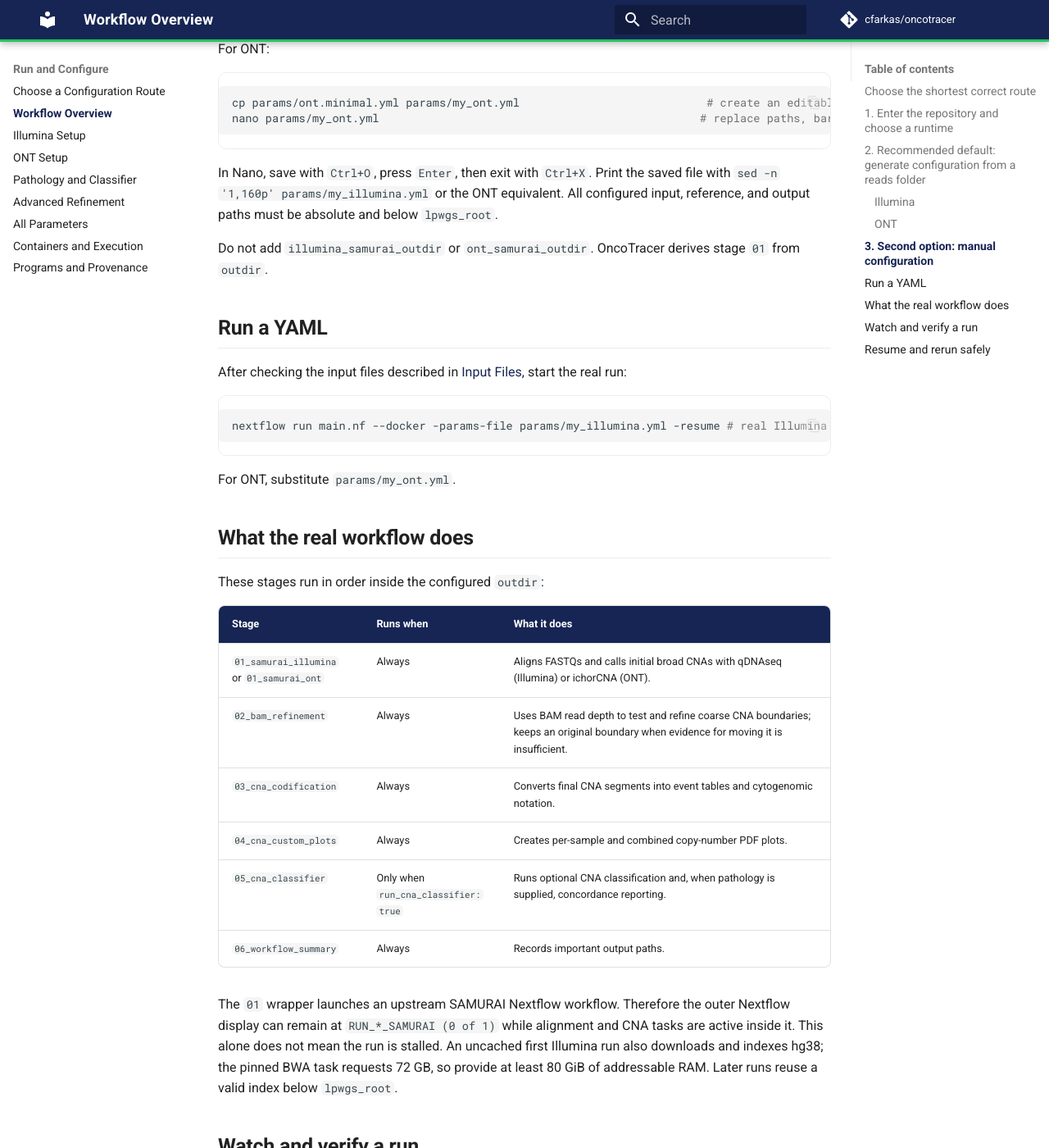
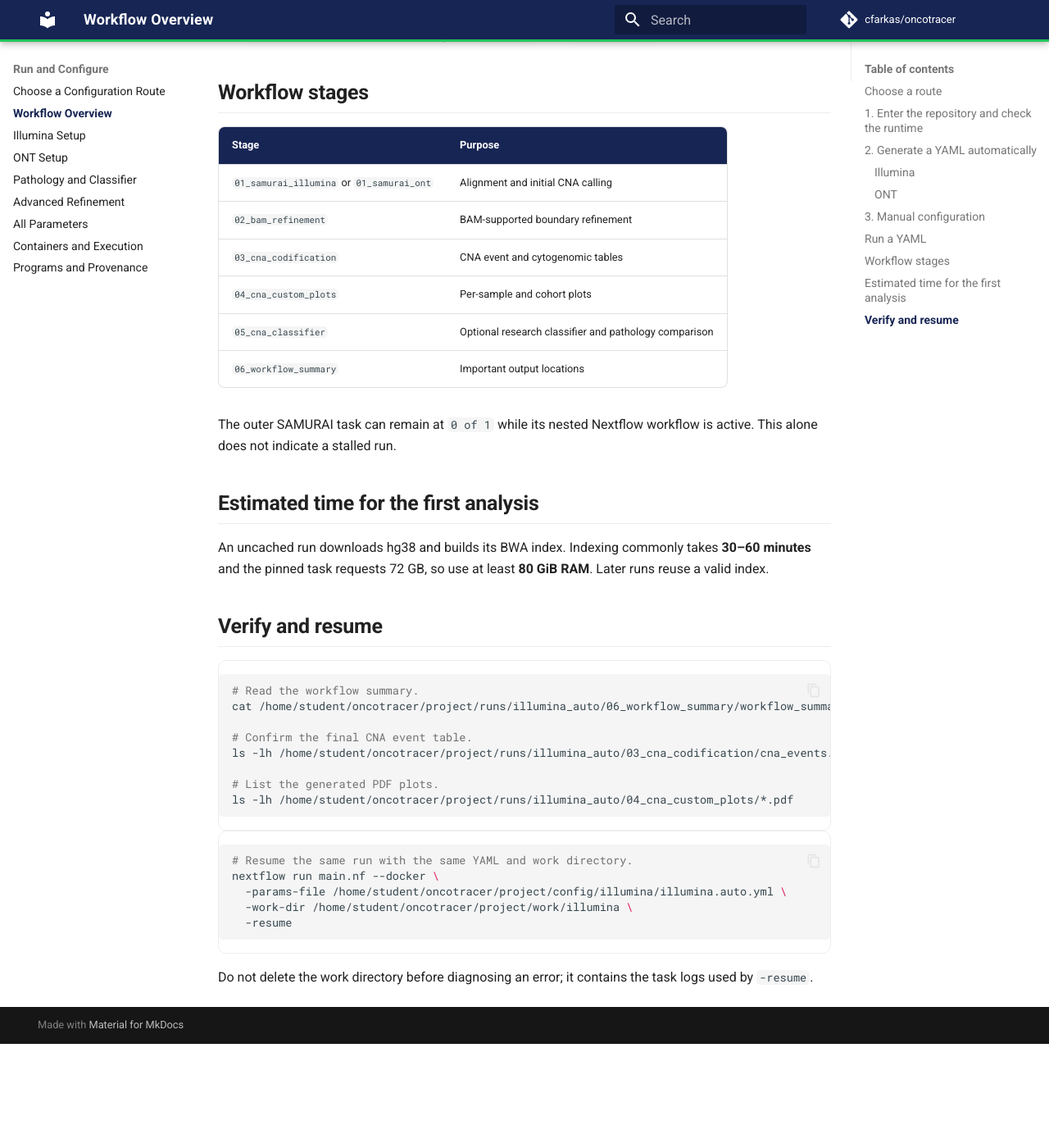
Before and after one commit to cfarkas/oncotracer, an MkDocs documentation site: the page built from docs/running.md, in a window 1280 px wide and 1400 px high, scrolled down 3414 px. Shown: the whole window at 82% size. Built offline with MkDocs 1.6.1 and Material for MkDocs 9.7.7, drawn with Linux system fonts in a browser that asks for light colours; comment, search, counter and statistics services are not loaded; after the commit the page ends 4687 px from its top, so only the background shows below that; some of the changed text lies outside the part shown.

Commit message:
Docs: simplify run instructions and example labels

````diff
--- a/docs/running.md
+++ b/docs/running.md
@@ -1,198 +1,183 @@
 # Run OncoTracer
 
-Run every command from the cloned repository directory—the directory that contains `main.nf`.
+Run commands from the cloned repository directory, where `main.nf` is located. Choose Docker on a workstation/server or Singularity/Apptainer on HPC.
 
-!!! important "Use container runtimes only through Nextflow"
-    Launch every OncoTracer preparation, test, and analysis with `nextflow run`.
-    Put `--docker` or `--singularity` on that command and let Nextflow manage the
-    image and container. Do not use `docker run` or `docker exec`,
-    `apptainer run` or `apptainer exec`, or `singularity run` or
-    `singularity exec` to launch OncoTracer.
+The Docker option uses [`carlosfarkas/oncotracer:latest`](https://hub.docker.com/r/carlosfarkas/oncotracer).
 
-## Choose the shortest correct route
+## Choose a route
 
-| Starting point | What to do |
+| Starting point | Route |
 | --- | --- |
-| You want to verify the installation with public data | Run `nextflow run main.nf --make_test`, then the two direct Nextflow analysis commands in [QuickStart Example 1](quick_start.md). |
-| You have uniformly single-end or paired Illumina FASTQs with supported names | Generate configuration with `--auto_params`, then run the generated YAML. |
-| You have six tumors and four normal controls | Follow [QuickStart Example 3](six_tumor_four_control.md) to generate and run a local-PoN configuration. |
-| You have ONT FASTQs in barcode directories | Generate configuration with `--auto_params`, then run the generated YAML. |
-| Automatic naming does not fit the study | Use the second option: a manual [Illumina YAML](configuration/illumina.md) or [ONT YAML](configuration/ont.md). |
-| You already have a checked YAML | Go directly to [Run a YAML](#run-a-yaml). |
+| Verify the installation with public data | [QuickStart Example 1](quick_start.md) |
+| Use standard Illumina or ONT FASTQ names | [Automatic Setup](auto_params.md) |
+| Run the three-sample public HCC1143 cohort | [QuickStart Example 2](public_cohort.md) |
+| Configure six tumors and four controls | [Other Example Run](six_tumor_four_control.md); the FASTQs are not included |
+| Use non-standard paths or settings | [Manual configuration](configuration.md) |
+| Run a checked YAML | [Run a YAML](#run-a-yaml) |
 
-## 1. Enter the repository and choose a runtime
+## 1. Enter the repository and check the runtime
 
 ```bash
-cd oncotracer                                                        # main.nf must be in the current directory
-pwd                                                                  # print the absolute repository path
-nextflow -version                                                     # verify Nextflow
-command -v docker                                                     # show the Docker launcher without starting a container
+# Enter the cloned repository.
+cd /home/student/oncotracer
+
+# Confirm the repository path and Nextflow installation.
+pwd
+nextflow -version
+
+# Confirm Docker on a workstation or server.
+command -v docker
+
+# Confirm Singularity or Apptainer on HPC.
+command -v singularity
+command -v apptainer
 ```
 
-Use exactly one runtime flag on a real run:
+Only one container runtime is required.
 
-| Flag | Use when |
-| --- | --- |
-| `--docker` | Docker is installed. Recommended for a Linux workstation. |
-| `--singularity` | Singularity or Apptainer is configured, usually on HPC. |
-| `--conda` | Containers are unavailable and the Conda environments are prepared. |
-
-The examples below use Docker. Replace only `--docker` with `--singularity`
-when appropriate. These options belong on `nextflow run`; never replace the
-Nextflow command with a direct container-runtime command.
-
-## 2. Recommended default: generate configuration from a reads folder
-
-`--auto_params` writes configuration files and stops. After Automatic Setup finishes, launch a second command for the real analysis.
+## 2. Generate a YAML automatically
 
 ### Illumina
 
-Required layout:
+Place paired reads and a sample table under one project directory:
 
 ```text
-project/input/illumina_fastq/
+/home/student/oncotracer/project/input/illumina_fastq/
 ├── Patient_A_R1.fastq.gz
 ├── Patient_A_R2.fastq.gz
 └── samples.csv
 ```
 
-`samples.csv`:
+Paste this sample table:
 
 ```csv
 sample_name,status
 Patient_A,TUMOR
 ```
 
-The example below assumes the repository is `/home/student/oncotracer`.
-OncoTracer creates the configuration and result folders; no `mkdir` command
-is needed.
-
-Generate and run:
-
 ```bash
+# Generate the Illumina YAML and samplesheet.
 nextflow run main.nf --auto_params \
   --mode illumina \
   --reads_folder /home/student/oncotracer/project/input/illumina_fastq \
   --sample_table /home/student/oncotracer/project/input/illumina_fastq/samples.csv \
   --auto_config_dir /home/student/oncotracer/project/config/illumina \
   --auto_outdir /home/student/oncotracer/project/runs/illumina_auto
+
+# Run or resume the generated YAML with Docker.
 nextflow run main.nf --docker \
   -params-file /home/student/oncotracer/project/config/illumina/illumina.auto.yml \
+  -work-dir /home/student/oncotracer/project/work/illumina \
   -resume
 ```
 
 ### ONT
 
-Required layout:
+Place reads inside barcode directories and create an explicit barcode table:
 
 ```text
-project/input/fastq_pass/
+/home/student/oncotracer/project/input/fastq_pass/
 ├── barcode01/
 │   └── reads.fastq.gz
 └── samples.csv
 ```
 
-`samples.csv`:
+Paste this sample table:
 
 ```csv
 barcode,sample_name,status
 barcode01,Patient_A,TUMOR
 ```
 
-Generate and run:
-
 ```bash
+# Generate the ONT YAML.
 nextflow run main.nf --auto_params \
   --mode ont \
   --reads_folder /home/student/oncotracer/project/input/fastq_pass \
   --sample_table /home/student/oncotracer/project/input/fastq_pass/samples.csv \
   --auto_config_dir /home/student/oncotracer/project/config/ont \
   --auto_outdir /home/student/oncotracer/project/runs/ont_auto
+
+# Run or resume the generated YAML with Docker.
 nextflow run main.nf --docker \
   -params-file /home/student/oncotracer/project/config/ont/ont.auto.yml \
+  -work-dir /home/student/oncotracer/project/work/ont \
   -resume
 ```
 
-Automatic setup validates its supported file layout and compressed FASTQs. See
-[Automatic Setup](auto_params.md) for multiple samples, normal controls,
-filename rules, and optional destinations. For a complete ten-sample local-PoN
-pattern, use [QuickStart Example 3](six_tumor_four_control.md).
+On HPC, replace `--docker` with `--singularity` in the analysis command.
 
-## 3. Second option: manual configuration
-
-For Illumina:
+## 3. Manual configuration
 
 ```bash
-cp params/illumina.minimal.yml params/my_illumina.yml                  # create an editable copy
-nano params/my_illumina.yml                                           # replace every example path
+# Copy an Illumina template for editing.
+cp params/illumina.minimal.yml params/my_illumina.yml
+
+# Edit the copied file.
+nano params/my_illumina.yml
+
+# Copy an ONT template when configuring ONT manually.
+cp params/ont.minimal.yml params/my_ont.yml
+
+# Edit the copied ONT file.
+nano params/my_ont.yml
 ```
 
-For ONT:
+Keep all configured inputs and outputs below `lpwgs_root`.
 
-```bash
-cp params/ont.minimal.yml params/my_ont.yml                            # create an editable copy
-nano params/my_ont.yml                                                # replace paths, barcodes, and names
-```
-
-In Nano, save with `Ctrl+O`, press `Enter`, then exit with `Ctrl+X`. Print the saved file with `sed -n '1,160p' params/my_illumina.yml` or the ONT equivalent. All configured input, reference, and output paths must be absolute and below `lpwgs_root`.
-
-Do not add `illumina_samurai_outdir` or `ont_samurai_outdir`. OncoTracer derives stage `01` from `outdir`.
-
-<a id="check-wiring-then-run"></a>
+<a id="run-a-yaml"></a>
 
 ## Run a YAML
 
-After checking the input files described in [Input Files](inputs.md), start the
-real run:
+```bash
+# Check workflow wiring without executing the analysis tools.
+nextflow run main.nf -stub-run --docker \
+  -params-file params/my_illumina.yml
+
+# Run or resume the Illumina YAML with Docker.
+nextflow run main.nf --docker \
+  -params-file params/my_illumina.yml \
+  -resume
+```
+
+Use `params/my_ont.yml` for ONT or replace `--docker` with `--singularity` on HPC.
+
+## Workflow stages
+
+| Stage | Purpose |
+| --- | --- |
+| `01_samurai_illumina` or `01_samurai_ont` | Alignment and initial CNA calling |
+| `02_bam_refinement` | BAM-supported boundary refinement |
+| `03_cna_codification` | CNA event and cytogenomic tables |
+| `04_cna_custom_plots` | Per-sample and cohort plots |
+| `05_cna_classifier` | Optional research classifier and pathology comparison |
+| `06_workflow_summary` | Important output locations |
+
+The outer SAMURAI task can remain at `0 of 1` while its nested Nextflow workflow is active. This alone does not indicate a stalled run.
+
+## Estimated time for the first analysis
+
+An uncached run downloads hg38 and builds its BWA index. Indexing commonly takes **30–60 minutes** and the pinned task requests 72 GB, so use at least **80 GiB RAM**. Later runs reuse a valid index.
+
+## Verify and resume
 
 ```bash
-nextflow run main.nf --docker -params-file params/my_illumina.yml -resume # real Illumina analysis
-```
+# Read the workflow summary.
+cat /home/student/oncotracer/project/runs/illumina_auto/06_workflow_summary/workflow_summary.txt
 
-For ONT, substitute `params/my_ont.yml`.
+# Confirm the final CNA event table.
+ls -lh /home/student/oncotracer/project/runs/illumina_auto/03_cna_codification/cna_events.tsv
 
-## What the real workflow does
-
-These stages run in order inside the configured `outdir`:
-
-| Stage | Runs when | What it does |
-| --- | --- | --- |
-| `01_samurai_illumina` or `01_samurai_ont` | Always | Aligns FASTQs and calls initial broad CNAs with qDNAseq (Illumina) or ichorCNA (ONT). |
-| `02_bam_refinement` | Always | Uses BAM read depth to test and refine coarse CNA boundaries; keeps an original boundary when evidence for moving it is insufficient. |
-| `03_cna_codification` | Always | Converts final CNA segments into event tables and cytogenomic notation. |
-| `04_cna_custom_plots` | Always | Creates per-sample and combined copy-number PDF plots. |
-| `05_cna_classifier` | Only when `run_cna_classifier: true` | Runs optional CNA classification and, when pathology is supplied, concordance reporting. |
-| `06_workflow_summary` | Always | Records important output paths. |
-
-The `01` wrapper launches an upstream SAMURAI Nextflow workflow. Therefore
-the outer Nextflow display can remain at `RUN_*_SAMURAI (0 of 1)` while
-alignment and CNA tasks are active inside it. This alone does not mean the run
-is stalled. An uncached first Illumina run also downloads and indexes hg38;
-the pinned BWA task requests 72 GB, so provide at least 80 GiB of addressable
-RAM. Later runs reuse a valid index below `lpwgs_root`.
-
-## Watch and verify a run
-
-Keep the terminal open. A successful run ends with `Succeeded` and no `Failed` count. After completion, inspect the summary and key results:
-
-```bash
-cat /home/student/oncotracer/project/runs/illumina_auto/06_workflow_summary/workflow_summary.txt
-ls -lh /home/student/oncotracer/project/runs/illumina_auto/03_cna_codification/cna_events.tsv
+# List the generated PDF plots.
 ls -lh /home/student/oncotracer/project/runs/illumina_auto/04_cna_custom_plots/*.pdf
 ```
 
-For a manual run or ONT run, replace `/home/student/oncotracer/project/runs/illumina_auto` with the exact `outdir` from that YAML.
-
-If the command stops, read the first `ERROR` message and see [Troubleshooting](troubleshooting.md). Do not delete `work/` before diagnosing the problem because it contains task logs needed by `-resume`.
-
-## Resume and rerun safely
-
-`-resume` tells Nextflow to reuse completed tasks when their inputs, command, and configuration are unchanged:
-
 ```bash
-nextflow run main.nf --docker -params-file params/my_illumina.yml -resume # continue or efficiently repeat
+# Resume the same run with the same YAML and work directory.
+nextflow run main.nf --docker \
+  -params-file /home/student/oncotracer/project/config/illumina/illumina.auto.yml \
+  -work-dir /home/student/oncotracer/project/work/illumina \
+  -resume
 ```
 
-Use the same command, repository, YAML, `outdir`, and `work/` directory. If you change inputs or settings, Nextflow reruns affected tasks.
-
-Keep `force: false` for real projects. For a different scientific configuration, copy the YAML and use a new `outdir`; this keeps the original results separate and easier to compare.
+Do not delete the work directory before diagnosing an error; it contains the task logs used by `-resume`.
````
